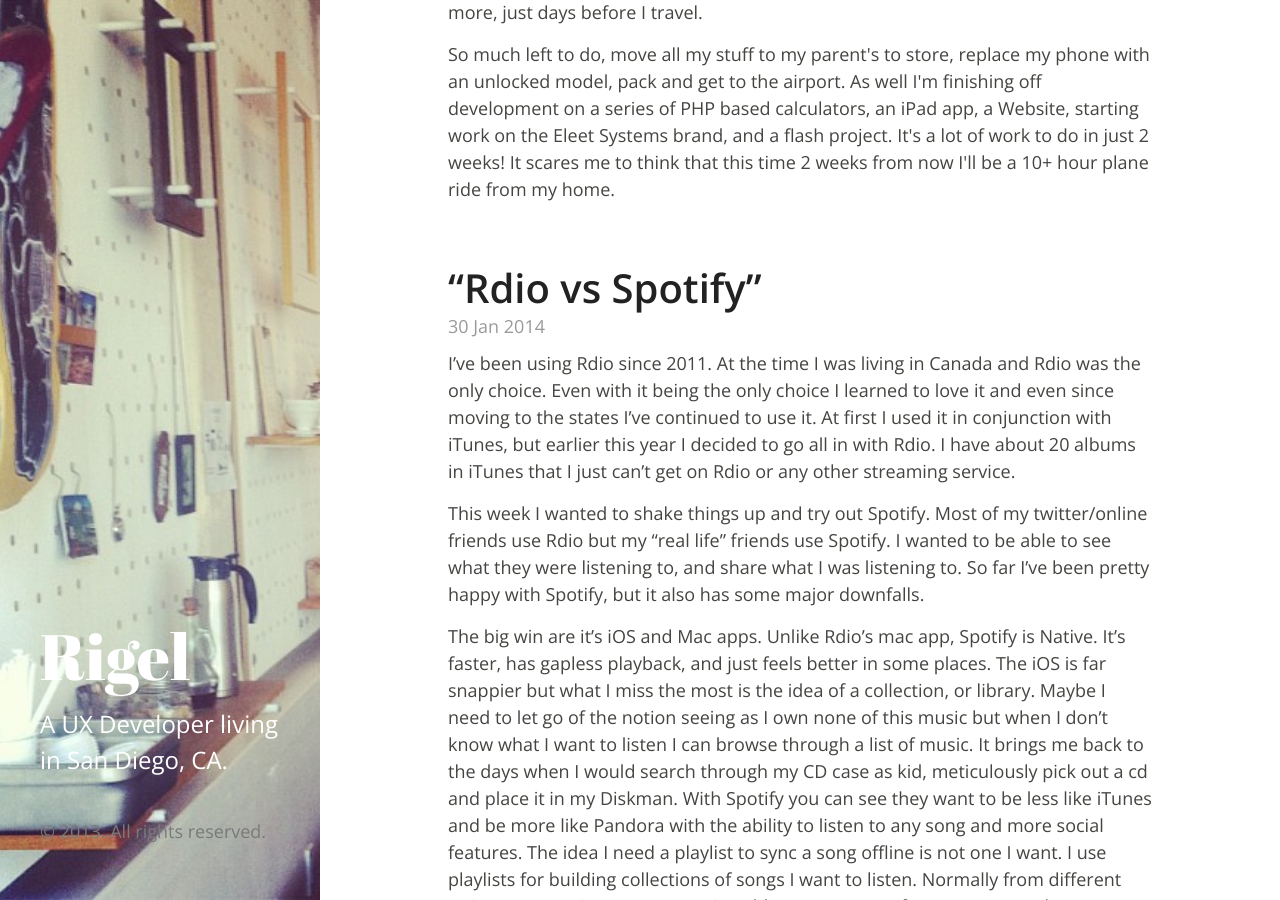
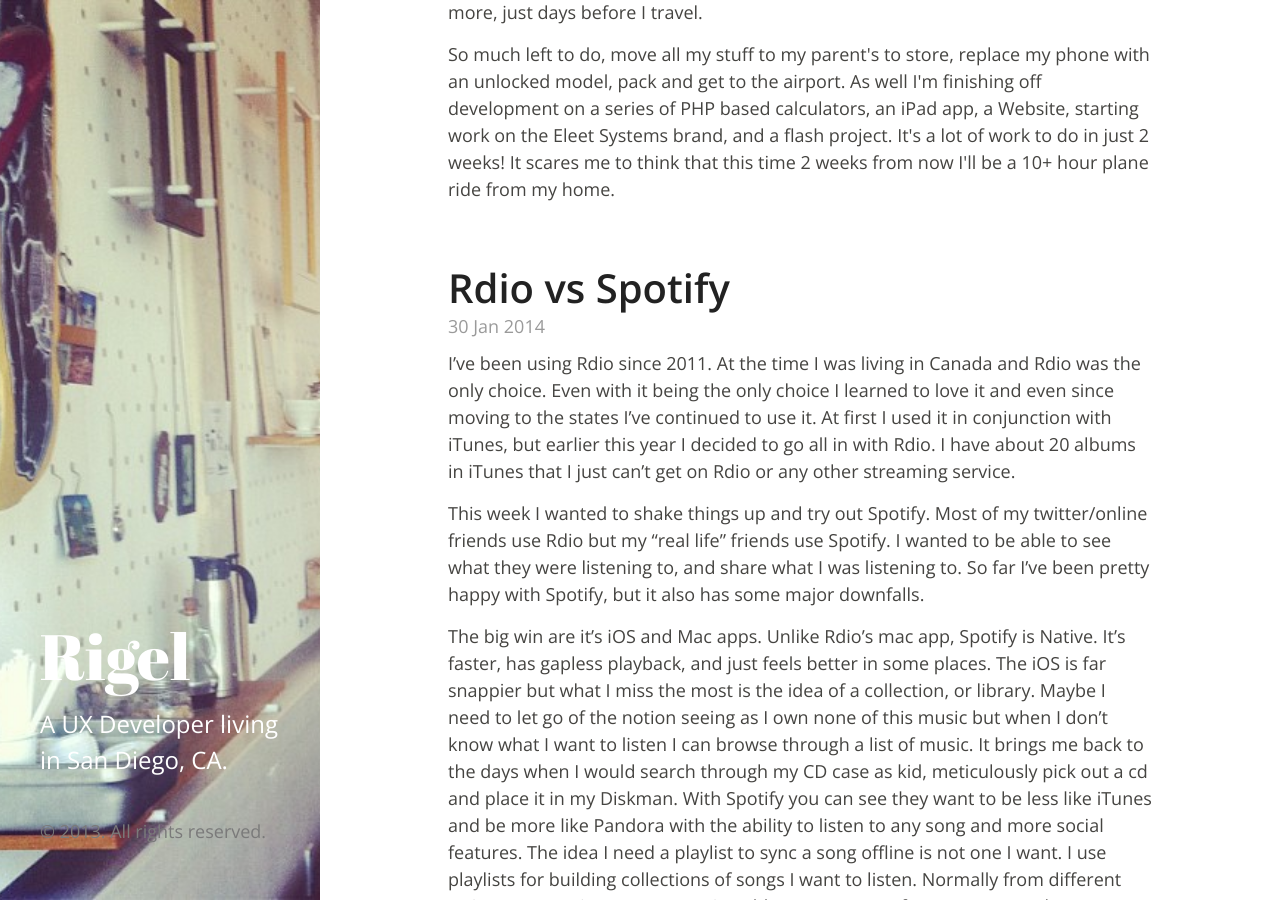
Before and after one commit to rigelstpierre/rigel, a Jekyll site: the page built from index.html, in a window 1280 px wide and 900 px high, scrolled down 1044 px. Built offline with Jekyll 4.4.1, drawn with Linux system fonts in a browser that asks for light colours; Markdown is read by kramdown in place of the engine named in the settings; the list of posts is cut into pages by our own code.

```diff
--- a/_posts/2014-01-30-rdio-vs-spotify.markdown
+++ b/_posts/2014-01-30-rdio-vs-spotify.markdown
@@ -1,6 +1,6 @@
 ---
 layout: post
-title: “Rdio vs Spotify”
+title: Rdio vs Spotify
 date:  2014-01-30
 ---
 
```
